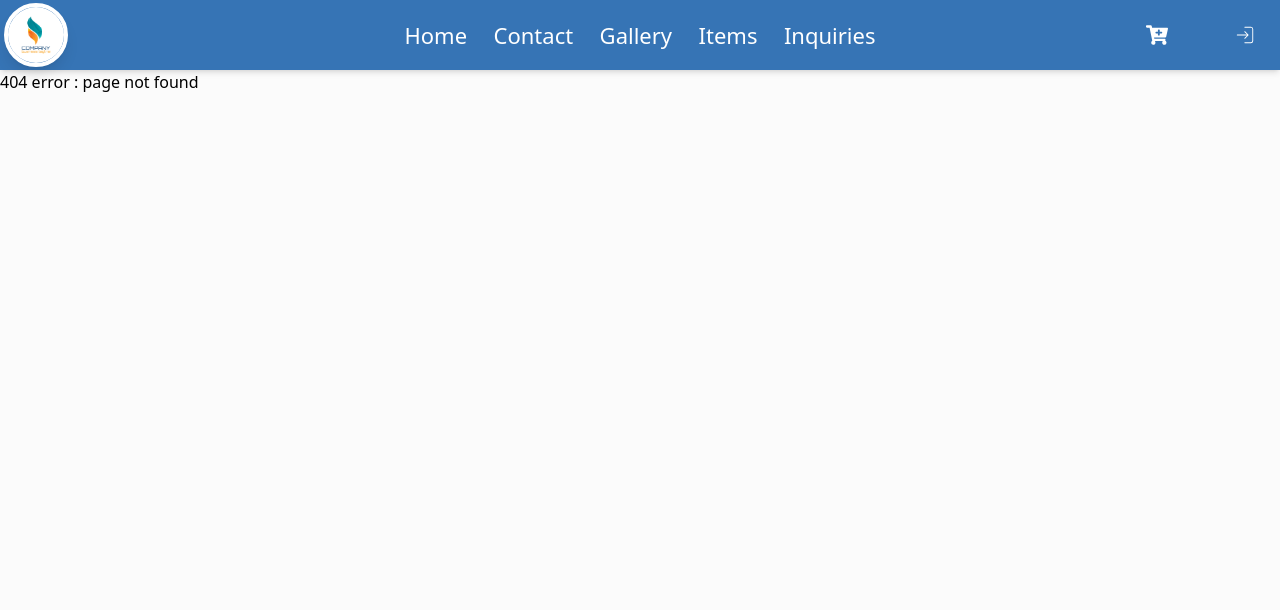
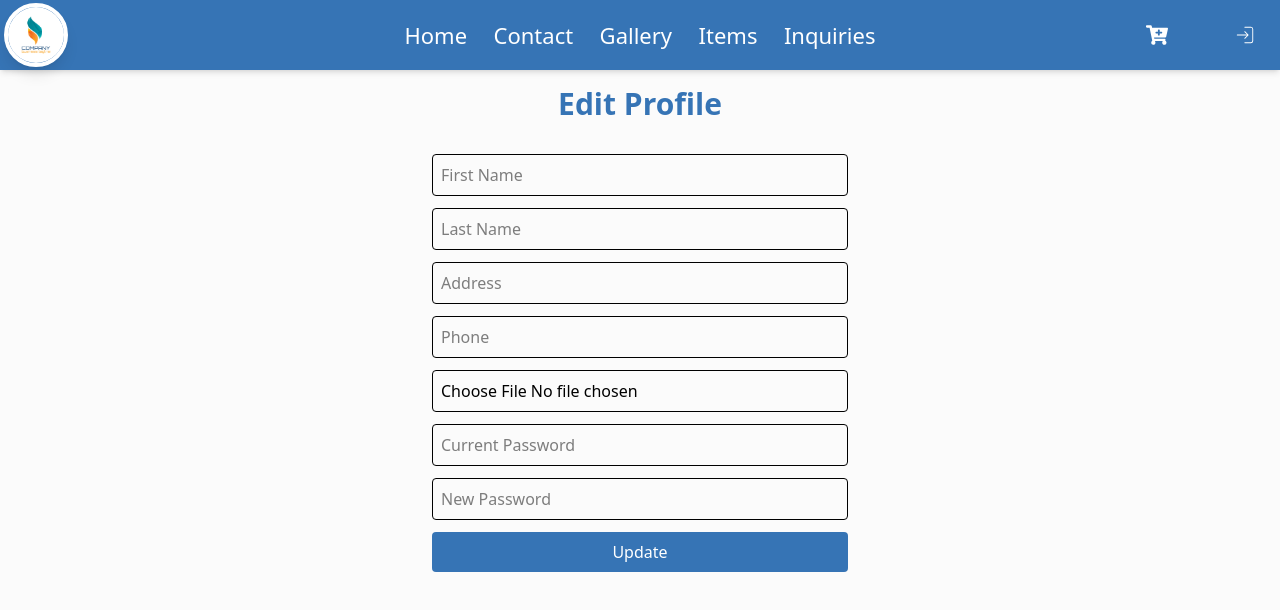
Before and after one commit to Chathura11/kv-audio-frontend, a React (Vite) app: page /user-edit in a window 1280 px wide. Before the commit this address had no page. Shown: the top 610 px of the page. Built offline with nearby package versions, Linux system fonts and the light colour scheme; no server answers.

Commit message:
modified

```diff
--- a/src/pages/home/homePage.jsx
+++ b/src/pages/home/homePage.jsx
@@ -11,6 +11,7 @@ import BookingPage from './bookingPage';
 import InquiryPage from './inquiryPage';
 import UserProfile from '../profile/userProfile';
 import UserOrders from '../profile/userOrders';
+import UserEdit from '../profile/userEdit';
 
 function homePage() {
   return (
@@ -24,6 +25,7 @@ function homePage() {
                 <Route path='/item' element={<Item/>}/>
                 <Route path='/booking' element={<BookingPage/>}></Route>
                 <Route path='/user-profile' element={<UserProfile/>}></Route>
+                <Route path='/user-edit' element={<UserEdit/>}></Route>
                 <Route path='/user-orders' element={<UserOrders/>}></Route>
                 <Route path='/inquiry' element={<InquiryPage/>}></Route>
                 <Route path='/product/:key' element={<ProductOverView/>}/>
--- /dev/null
+++ b/src/pages/profile/userEdit.jsx
@@ -0,0 +1,91 @@
+import axios from "axios";
+import { useEffect, useState } from "react";
+import toast from "react-hot-toast";
+import mediaUpload from "../../utils/mediaUpload";
+
+export default function UserEdit() {
+    const [user, setUser] = useState({
+        firstname: "",
+        lastname: "",
+        address: "",
+        phone: "",
+        profilePicture: "",
+        password: "",
+        newPassword: ""
+    });
+
+    const [newImage,setNewImage] = useState(null);
+
+    useEffect(() => {
+        LoadUser();
+    }, []);
+
+    async function LoadUser() {
+        const token = localStorage.getItem('token');
+        try {
+            const result = await axios.get(import.meta.env.VITE_BACKEND_URL + '/api/users/', {
+                headers: { Authorization: `Bearer ${token}` }
+            });
+            setUser(prev => ({
+                ...prev,
+                ...result.data
+            }));
+        } catch (error) {
+            console.log(error);
+        }
+    }
+
+    async function handleUpdate(e) {
+        e.preventDefault();
+        const token = localStorage.getItem('token');
+
+        let newImageUrl;
+        if(newImage){
+            newImageUrl = await mediaUpload(newImage[0]);
+        }else{
+            newImageUrl = user.profilePicture;
+        }
+
+        const newData = {
+            password:user.password,
+            newPassword:user.newPassword,
+            firstname: user.firstname,
+            lastname: user.lastname,
+            address: user.address,
+            phone: user.phone,
+            profilePicture: newImageUrl
+        };
+
+        await axios.put(`${import.meta.env.VITE_BACKEND_URL}/api/users/edit/${user.email}`, newData, {
+            headers: { Authorization: `Bearer ${token}` }
+        }).then((res)=>{
+            console.log(res.data);
+            toast.success("User updated successfully!");
+            LoadUser();
+        }).catch((error)=>{
+            console.log(error.response.data.message);
+            toast.error("Update failed!");
+        })
+    }
+
+    function handleChange(e) {
+        const { name, value } = e.target;
+        setUser(prev => ({ ...prev, [name]: value }));
+    }
+
+    return (
+        <div className="p-4 max-w-md mx-auto">
+            <h1 className="text-3xl font-bold mb-8 text-center text-accent">Edit Profile</h1>
+            <form onSubmit={handleUpdate} className="space-y-3">
+                <input name="firstname" value={user.firstname} onChange={handleChange} placeholder="First Name" className="w-full p-2 border rounded" />
+                <input name="lastname" value={user.lastname} onChange={handleChange} placeholder="Last Name" className="w-full p-2 border rounded" />
+                <input name="address" value={user.address} onChange={handleChange} placeholder="Address" className="w-full p-2 border rounded" />
+                <input name="phone" value={user.phone} onChange={handleChange} placeholder="Phone" className="w-full p-2 border rounded" />
+                <input type="file" name="profilePicture" onChange={(e)=>setNewImage(e.target.files)} placeholder="Profile Picture URL" className="w-full p-2 border rounded" />
+                <input type="password" name="password" value={user.password} onChange={handleChange} placeholder="Current Password" className="w-full p-2 border rounded" />
+                <input type="password" name="newPassword" value={user.newPassword} onChange={handleChange} placeholder="New Password" className="w-full p-2 border rounded" />
+                <button type="submit" className="bg-accent hover:bg-blue-900 cursor-pointer text-white px-4 py-2 rounded w-full">Update</button>
+            </form>
+        </div>
+    );
+}
--- a/src/pages/profile/userProfile.jsx
+++ b/src/pages/profile/userProfile.jsx
@@ -65,14 +65,20 @@ export default function UserProfile() {
                                 </span>
                             </div>
                             <div className="flex justify-between">
-                                <span className="font-medium text-gray-600">Joined:</span>
-                                <span className="text-gray-800">
-                                    {new Date(user.iat * 1000).toLocaleDateString()}
-                                </span>
+                                <span className="font-medium text-gray-600">Address:</span>
+                                <span className="text-gray-800">{user.address}</span>
                             </div>
                         </div>
 
                         <div className="mt-6 flex flex-col sm:flex-row gap-4">
+
+                            <button
+                                onClick={() => navigate('/user-edit')}
+                                className="bg-accent text-white px-6 py-2 rounded-full hover:bg-blue-900 transition shadow-md cursor-pointer"
+                            >
+                                Edit Profile
+                            </button>
+
                             {user.role === "customer" && (
                                 <button
                                     onClick={() => navigate('/user-orders')}
```
